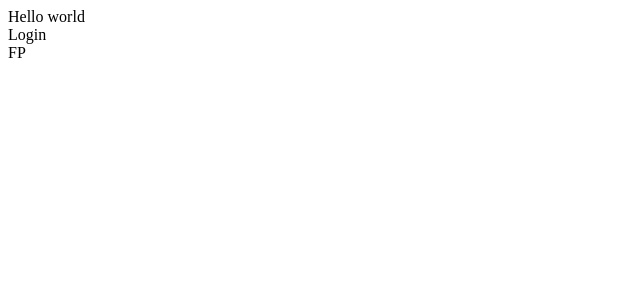
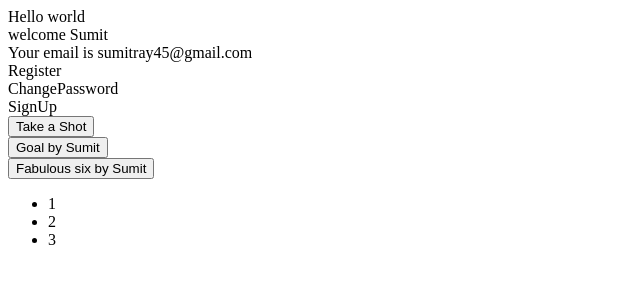
Before and after one commit to Raysumit77/React-Basic, a React (Vite) app in the folder vite/: page / in a window 1280 px wide. Shown: the top 300 px of the page, without its empty margins (0-640 px from the left). Built offline with nearby package versions, Linux system fonts and the light colour scheme.

Commit message:
props of react

```diff
--- /dev/null
+++ b/vite/Football.jsx
@@ -0,0 +1,35 @@
+export const Football = () => {
+  const shoot = () => {
+    alert("Goallllllll");
+  };
+  return (
+    <>
+      <button onClick={shoot}>Take a Shot</button>
+    </>
+  );
+};
+export const MyFootball = () => {
+  const shoot = (arg) => {
+    alert(arg);
+  };
+  return (
+    <>
+      <button onClick={() => shoot("Great Shot By Sumit")}>
+        Goal by Sumit
+      </button>
+    </>
+  );
+};
+
+export const Cricket = () => {
+  const shoot = (arg) => {
+    alert(arg);
+  };
+  return (
+    <>
+      <button onDoubleClick={() => shoot("Fabulous six by Sumitt")}>
+        Fabulous six by Sumit
+      </button>
+    </>
+  );
+};
--- /dev/null
+++ b/vite/src/List.jsx
@@ -0,0 +1,19 @@
+export const List = ({ blogs }) => {
+  return <>{blogs.length > 0 ? <BlogList blogs={blogs} /> : <EmptyList />}</>;
+};
+
+const BlogList = ({ blogs }) => {
+  return (
+    <>
+      <ul>
+        {blogs.map((blog) => {
+          return <li>{blog?.title}</li>;
+        })}
+      </ul>
+    </>
+  );
+};
+
+const EmptyList = () => {
+  return <>Empty Table</>;
+};
--- a/vite/src/Login.jsx
+++ b/vite/src/Login.jsx
@@ -1,7 +1,24 @@
- export const Login = () => {
-    return <>Login</>;
-  };
+export const Login = (props) => {
+  //js
+  const { username, password } = props;
+  //html
+  const result =
+    username === "sumitray45@gmail.com" && password === "1234"
+      ? "welcome Sumit"
+      : "Invalid User";
+  return <>{result}</>;
+};
 
-  export const ForgetPassword = () => {
-    return <>FP</>;
-  };
+export const ForgetPassword = ({ email }) => {
+  return <>Your email is {email} </>;
+};
+
+export const Register = () => {
+  return <>Register</>;
+};
+export const ChangePassword = () => {
+  return <>ChangePassword</>;
+};
+export const SignUp = () => {
+  return <>SignUp</>;
+};
--- a/vite/src/main.jsx
+++ b/vite/src/main.jsx
@@ -2,14 +2,36 @@ import React from "react";
 import ReactDOM from "react-dom/client";
 
 import Home from "./Home";
-import { Login, ForgetPassword } from "./Login";
+import { Login, ForgetPassword, ChangePassword } from "./Login";
+import { Register, SignUp } from "./Login";
+import { Football, MyFootball, Cricket } from "../Football";
+import { List } from "./List";
 
+const data = [
+  { id: 1, title: "1" },
+  { id: 2, title: "2" },
+  { id: 3, title: "3" },
+];
 ReactDOM.createRoot(document.getElementById("root")).render(
   <React.StrictMode>
     <Home />
     <br />
-    <Login />
+    <Login username="sumitray45@gmail.com" password="1234" />
     <br />
-    <ForgetPassword />
+    <ForgetPassword email="sumitray45@gmail.com" />
+    <br />
+    <Register />
+    <br />
+    <ChangePassword />
+    <br />
+    <SignUp />
+    <br />
+    <Football />
+    <br />
+    <MyFootball />
+    <br />
+    <Cricket />
+    <br />
+    <List blogs={data} />
   </React.StrictMode>
 );
```
